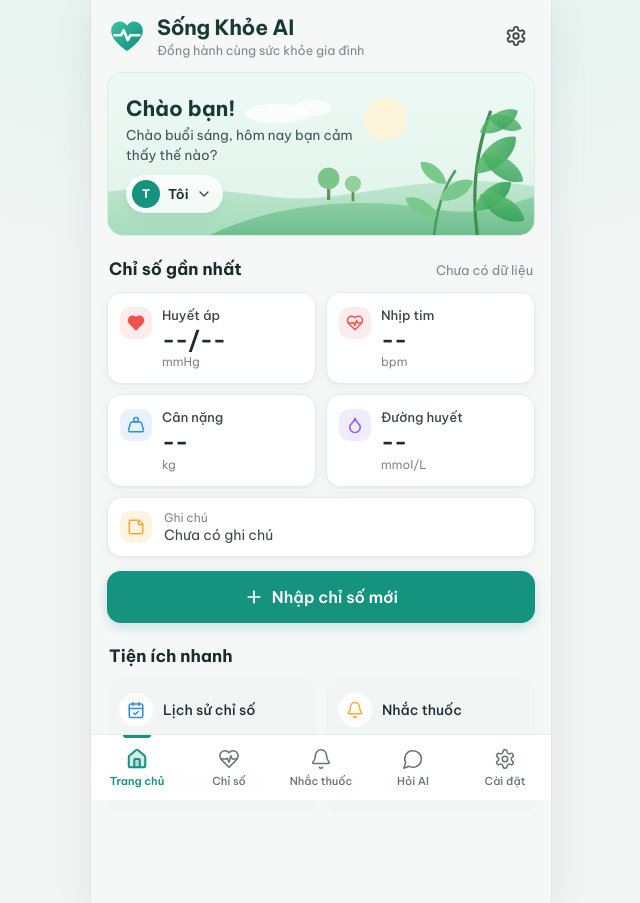
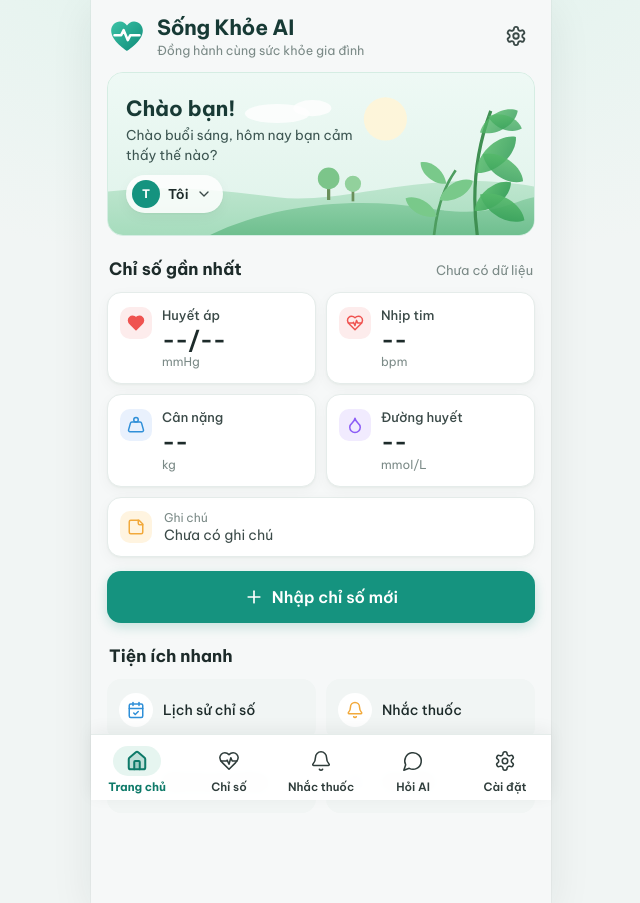
Before and after one commit to hodatlsk34-art/song-khoe-ai, a React (Vite) app: page / in a window 1280 px wide. Shown: the whole page, without its empty margins (319-959 px from the left). Built offline with nearby package versions, Linux system fonts and the light colour scheme.

Commit message:
Menu dưới: chữ đậm hơn, mục đang chọn có ô nền
Co-Authored-By: Claude Opus 5.5 <noreply@anthropic.com>
Claude-Session: https://claude.ai/code/session_01GFbr8djYnSbeoTU5sPAAwe

```diff
--- a/src/styles.css
+++ b/src/styles.css
@@ -574,3 +574,15 @@ html.dark .greeting-member .member-pill { background: rgba(24,33,31,.85); }
 .ctx-chips button.active { background: var(--purple-soft); border-color: var(--purple); color: var(--purple); font-weight: 600; }
 .hint.small { font-size: 12px; margin-top: 8px; }
 .segmented.tabs.four button { font-size: 12.5px; padding: 0 2px; white-space: nowrap; letter-spacing: -.1px; }
+
+/* ----- Thanh menu dưới: chữ đậm, mục đang chọn có ô nền ----- */
+:root { --nav-ink: #2f3d3b; }
+html.dark { --nav-ink: #d3dfdc; }
+.bottom-nav { box-shadow: 0 -4px 16px rgba(16,40,36,.06); padding-top: 4px; }
+.bottom-nav button { color: var(--nav-ink); font-size: 11.5px; font-weight: 600; gap: 3px; }
+.bottom-nav button svg { width: 48px; height: 30px; padding: 4px 12px; border-radius: 999px; box-sizing: border-box; transition: background .15s; }
+.bottom-nav button:hover svg { background: var(--surface-2); }
+.bottom-nav button.active { color: var(--primary-dark); font-weight: 700; }
+html.dark .bottom-nav button.active { color: var(--primary); }
+.bottom-nav button.active svg { background: var(--primary-soft); }
+.bottom-nav button.active::before { display: none; }
```
